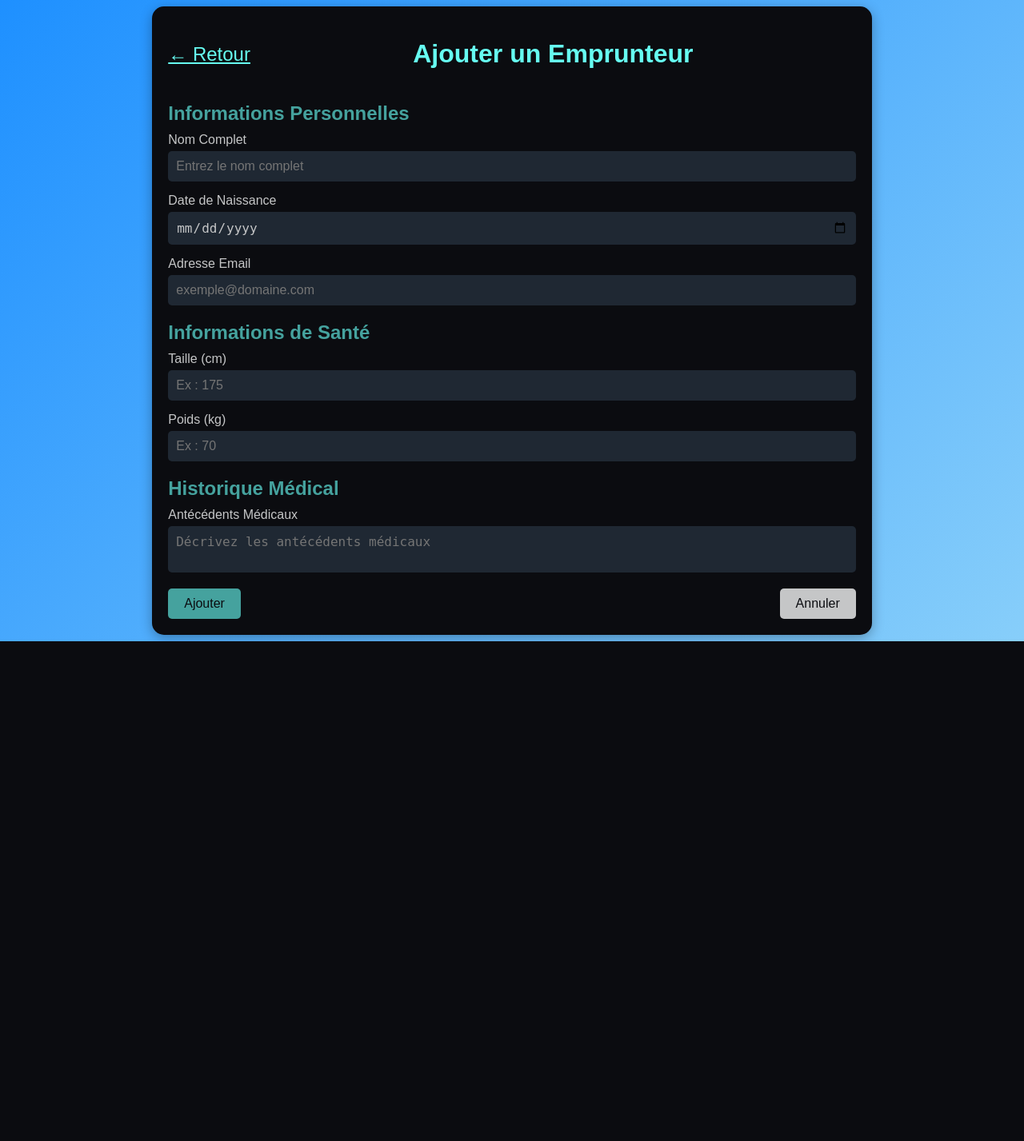
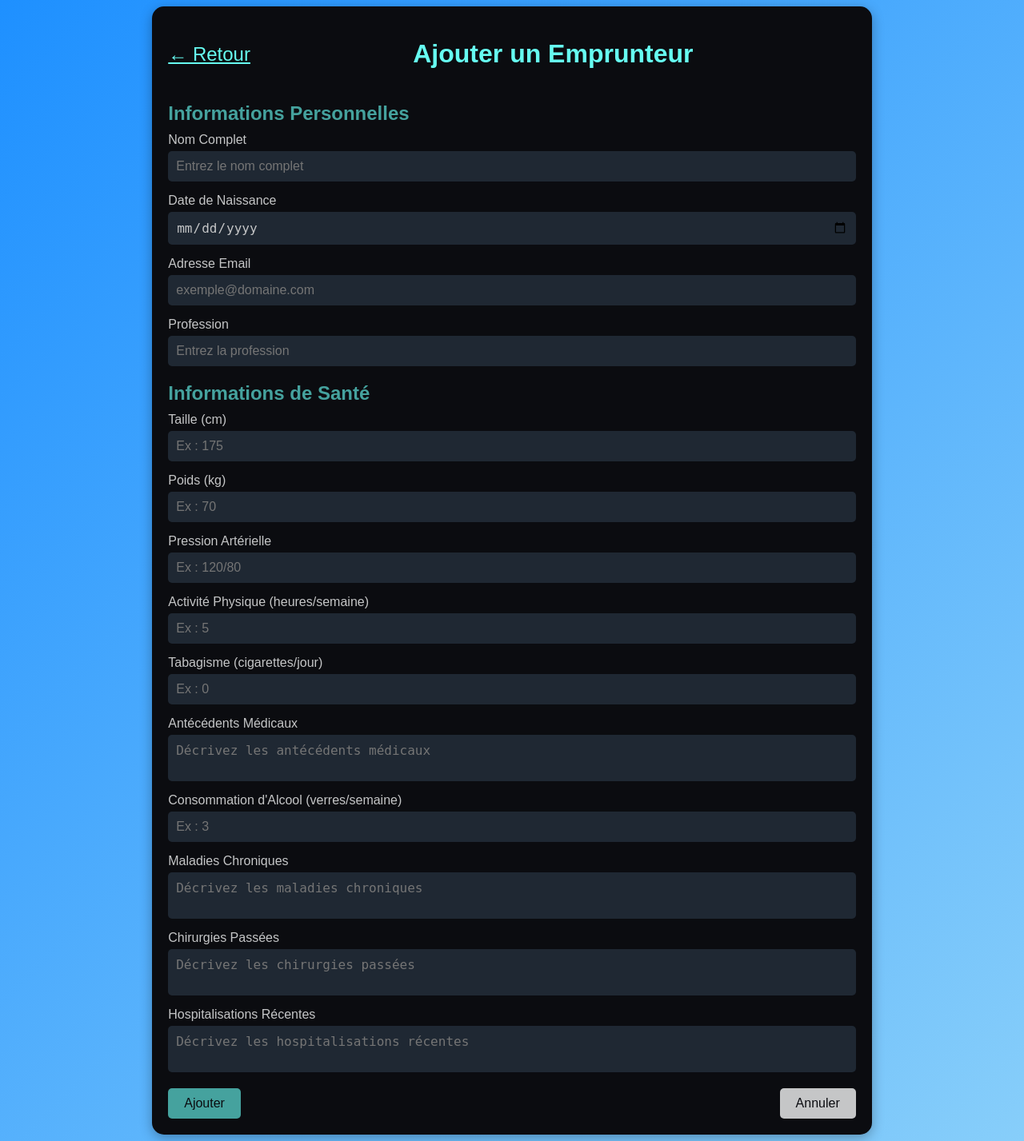
Before and after one commit to yannblanc75/YGARD, a Flask app: page /add in a window 1280 px wide. Shown: the whole page at 80% size. Before the commit the page ends 802 px from the top, so only its background shows below. Run offline with Flask 3, Linux system fonts and the light colour scheme.

Commit message:
Improve : Working Form

```diff
--- a/yform/app.py
+++ b/yform/app.py
@@ -73,7 +73,6 @@ def archive():
 def add_form():
     return render_template('add_borrower.html')
 
-# Route pour ajouter un emprunteur
 @app.route('/api/emprunteurs', methods=['POST'])
 def add_emprunteur():
     data = request.json
@@ -99,18 +98,26 @@ def add_emprunteur():
             VALUES (%s, %s, %s, %s, %s, %s, %s, %s, %s)
         """
         cursor.execute(query_clients, (
-            data['name'], data['email'], dob_to_age, 'Non spécifié', 'Inconnu',
+            data['name'], data['email'], dob_to_age, 'Non spécifié', data['profession'],
             35000, 0.35, 15000, 12
         ))
         client_id = cursor.lastrowid
 
         # Insérer les données de santé
         query_sante = """
-            INSERT INTO Sante (ClientID, Poids, Taille, IMC, ActivitePhysique, Tabagisme, ConsommationAlcool)
-            VALUES (%s, %s, %s, %s, %s, %s, %s)
+            INSERT INTO Sante (
+                ClientID, Poids, Taille, IMC, PressionArterielle, ActivitePhysique,
+                Tabagisme, ConsommationAlcool, MaladiesChroniques, ChirurgiesPassees,
+                HospitalisationsRecente
+            )
+            VALUES (%s, %s, %s, %s, %s, %s, %s, %s, %s, %s, %s)
         """
         imc = float(data['weight']) / ((float(data['height']) / 100) ** 2)
-        cursor.execute(query_sante, (client_id, data['weight'], data['height'], imc, 0, 0, 0))
+        cursor.execute(query_sante, (
+            client_id, data['weight'], data['height'], imc, data['blood_pressure'],
+            data['physical_activity'], data['smoking'], data['alcohol_consumption'],
+            data['chronic_diseases'], data['past_surgeries'], data['recent_hospitalizations']
+        ))
 
         # Historique
         query_historique = """
--- a/yform/static/js/main.js
+++ b/yform/static/js/main.js
@@ -1,10 +1,14 @@
 document.querySelector("#addBorrowerForm").addEventListener("submit", async (e) => {
     e.preventDefault();
 
+    // Récupérer les données du formulaire
     const formData = new FormData(e.target);
     const data = Object.fromEntries(formData.entries());
 
+    console.log("Données envoyées :", data); // Débogage
+
     try {
+        // Envoyer les données au backend
         const response = await fetch("/api/emprunteurs", {
             method: "POST",
             headers: {
@@ -13,15 +17,17 @@ document.querySelector("#addBorrowerForm").addEventListener("submit", async (e)
             body: JSON.stringify(data),
         });
 
+        // Gérer la réponse du backend
         if (response.ok) {
             const result = await response.json();
-            alert(result.message);
-            e.target.reset();
+            alert(result.message); // Message de succès
+            e.target.reset(); // Réinitialiser le formulaire
         } else {
             const error = await response.json();
-            alert(`Erreur : ${error.message}`);
+            alert(`Erreur : ${error.message}`); // Afficher le message d'erreur
         }
     } catch (error) {
+        // Gérer les erreurs de communication
         alert("Une erreur est survenue lors de l'envoi des données.");
         console.error(error);
     }
--- a/yform/templates/add_borrower.html
+++ b/yform/templates/add_borrower.html
@@ -28,6 +28,10 @@
           <label for="email">Adresse Email</label>
           <input type="email" id="email" name="email" placeholder="exemple@domaine.com" required />
         </div>
+        <div class="form-group">
+          <label for="profession">Profession</label>
+          <input type="text" id="profession" name="profession" placeholder="Entrez la profession" required />
+        </div>
       </section>
 
       <!-- Informations Santé -->
@@ -41,14 +45,39 @@
           <label for="weight">Poids (kg)</label>
           <input type="number" id="weight" name="weight" placeholder="Ex : 70" required />
         </div>
-      </section>
+        <div class="form-group">
+          <label for="blood_pressure">Pression Artérielle</label>
+          <input type="text" id="blood_pressure" name="blood_pressure" placeholder="Ex : 120/80" required />
+        </div>
+        <div class="form-group">
+          <label for="physical_activity">Activité Physique (heures/semaine)</label>
+          <input type="number" id="physical_activity" name="physical_activity" placeholder="Ex : 5" required />
+        </div>
+        <div class="form-group">
+          <label for="smoking">Tabagisme (cigarettes/jour)</label>
+          <input type="number" id="smoking" name="smoking" placeholder="Ex : 0" required />
+        </div>
 
-      <!-- Historique Médical -->
-      <section class="form-section">
-        <h2>Historique Médical</h2>
         <div class="form-group">
-          <label for="history">Antécédents Médicaux</label>
-          <textarea id="history" name="history" placeholder="Décrivez les antécédents médicaux"></textarea>
+            <label for="history">Antécédents Médicaux</label>
+            <textarea id="history" name="history" placeholder="Décrivez les antécédents médicaux"></textarea>
+          </div>
+
+        <div class="form-group">
+          <label for="alcohol_consumption">Consommation d'Alcool (verres/semaine)</label>
+          <input type="number" id="alcohol_consumption" name="alcohol_consumption" placeholder="Ex : 3" required />
+        </div>
+        <div class="form-group">
+          <label for="chronic_diseases">Maladies Chroniques</label>
+          <textarea id="chronic_diseases" name="chronic_diseases" placeholder="Décrivez les maladies chroniques"></textarea>
+        </div>
+        <div class="form-group">
+          <label for="past_surgeries">Chirurgies Passées</label>
+          <textarea id="past_surgeries" name="past_surgeries" placeholder="Décrivez les chirurgies passées"></textarea>
+        </div>
+        <div class="form-group">
+          <label for="recent_hospitalizations">Hospitalisations Récentes</label>
+          <textarea id="recent_hospitalizations" name="recent_hospitalizations" placeholder="Décrivez les hospitalisations récentes"></textarea>
         </div>
       </section>
 
```
